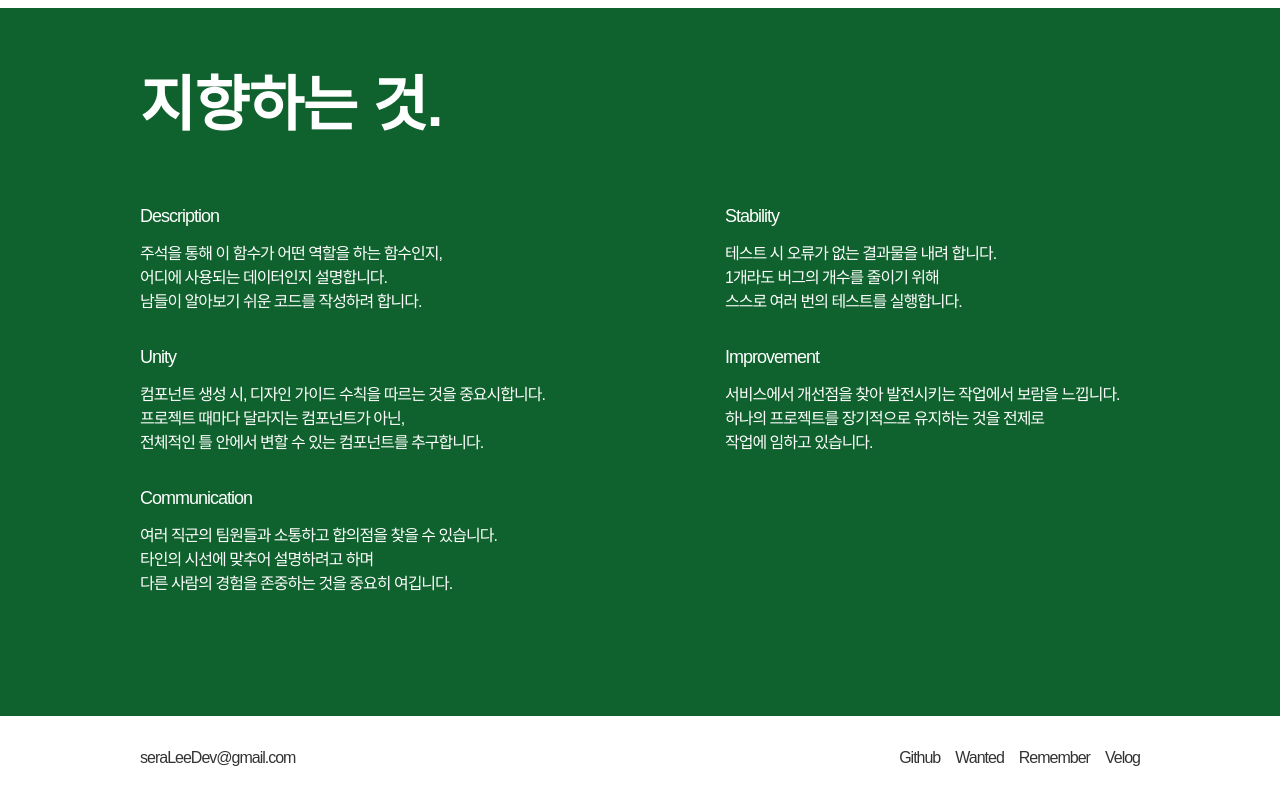
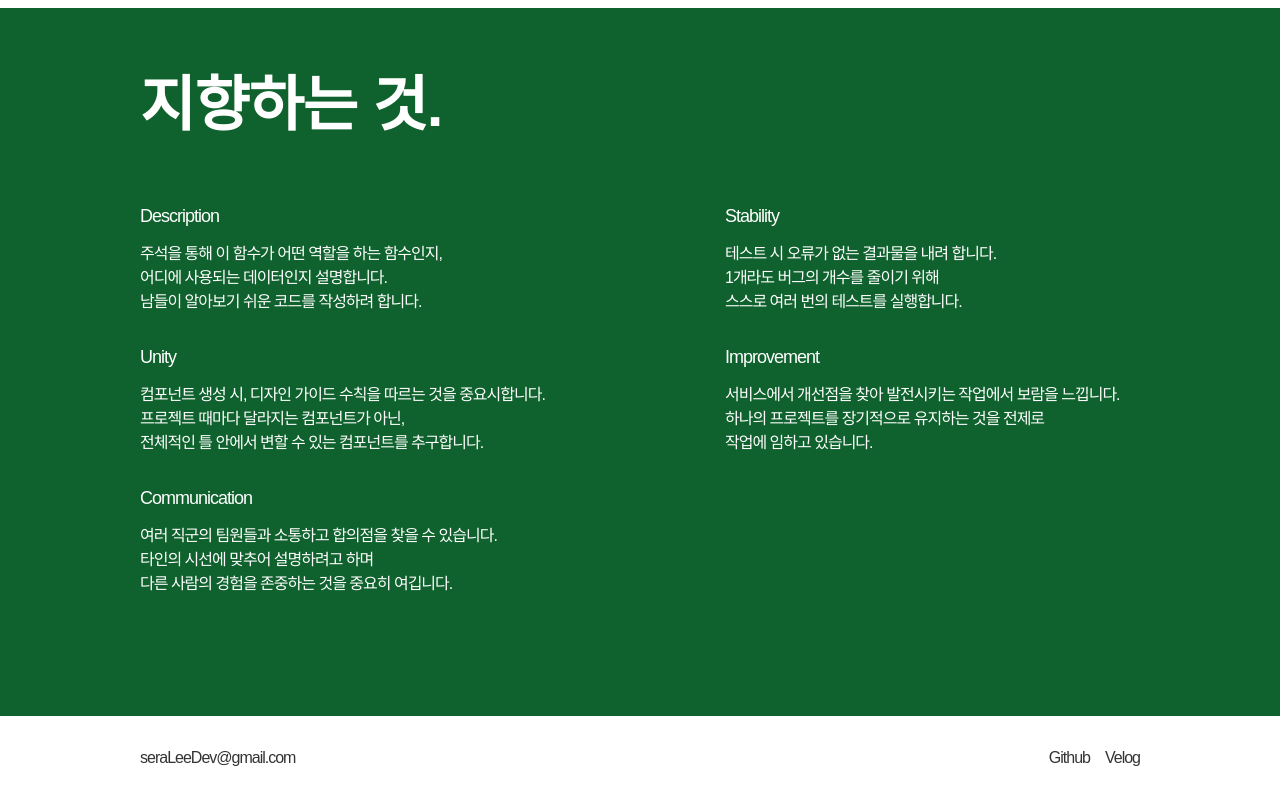
Before and after one commit to seraleedev/resume, a React (Create React App) app: page / in a window 1280 px wide. Shown: the part 2830-3630 px from the top of the page. Built offline with nearby package versions, Linux system fonts and the light colour scheme; a web font is replaced by a local one.

Commit message:
-highlight css 수정 -contact data 수정 -이력서 프린트 링크 추가

```diff
--- a/src/components/system/organisms/Header/index.tsx
+++ b/src/components/system/organisms/Header/index.tsx
@@ -19,9 +19,17 @@ interface IHeader extends IMainLayout {
 }
 
 const Header = ({ isScroll, isMobile }: IHeader) => {
+  //스크롤 버튼 클릭
   const onClickScroll = () => {
     const pageHeight = window.innerHeight;
     window.scrollTo({ top: pageHeight, behavior: "smooth" });
+  };
+
+  //인쇄 버튼 클릭
+  const onClickPrint = () => {
+    window.open(
+      "https://drive.google.com/file/d/1wgNC_udivaIEZZZ0taV3kCtAaT0oUk_l/view?usp=drive_link"
+    );
   };
 
   return isMobile ? (
@@ -61,6 +69,7 @@ const Header = ({ isScroll, isMobile }: IHeader) => {
             $borderRadius="100%"
             width="40px"
             height="40px"
+            onClick={onClickPrint}
           >
             <BsDownload size={"2rem"} />
           </Button>
--- a/src/data/static.ts
+++ b/src/data/static.ts
@@ -181,8 +181,6 @@ export const directionData = [
 ];
 
 export const contactData = [
-  { platform: "Github", link: "https://naver.com" },
-  { platform: "Wanted", link: "" },
-  { platform: "Remember", link: "" },
-  { platform: "Velog", link: "" },
+  { platform: "Github", link: "https://github.com/seraleedev/resume-react" },
+  { platform: "Velog", link: "https://velog.io/@pingu944" },
 ];
--- a/src/styles/global.ts
+++ b/src/styles/global.ts
@@ -29,7 +29,7 @@ body {
   overscroll-behavior-y: none;
   ::selection{
     color: #ffffff;
-    background-color: #62DE49;
+    background-color: #158000;
   }
 }
 `;
```
